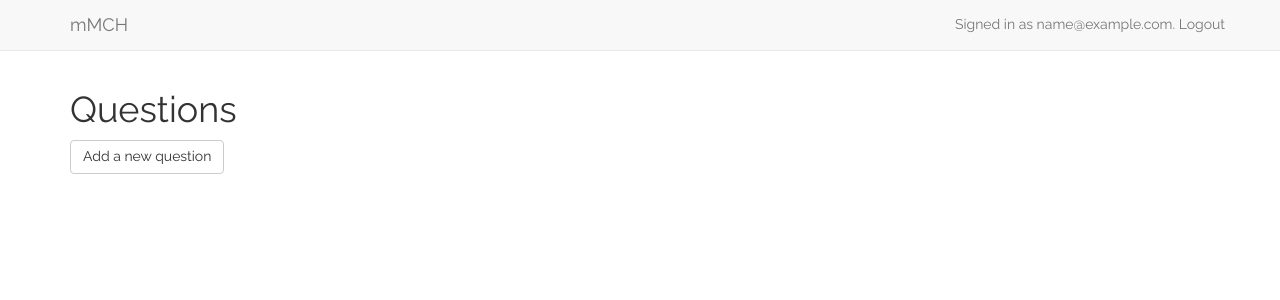
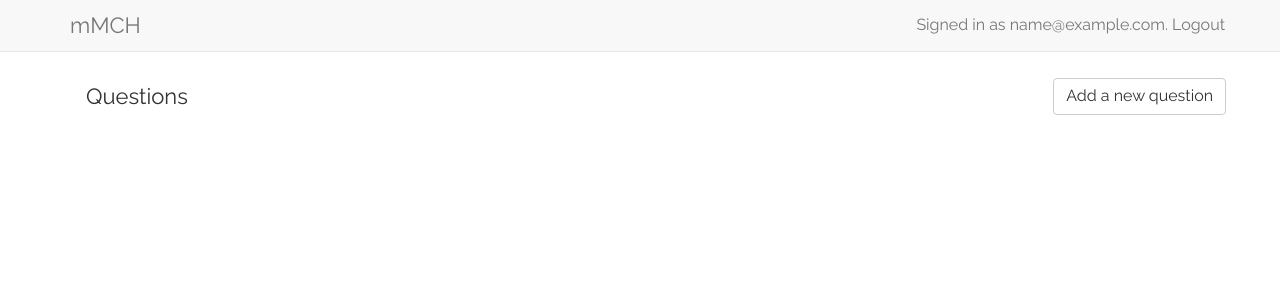
Before and after one commit to nickdotreid/mmch-pilot, a Django app: page /questions/ in a window 1280 px wide. Shown: the top 300 px of the page. Run offline with Django 3.2, Linux system fonts and the light colour scheme; the visitor is signed in with stand-in values (Sample User, id 1); data that the repository does not hold is empty; parts of the project's set-up code (start-up, migrations or seed data) failed here and were passed over; some libraries are stand-ins or nearby versions.

Commit message:
added some styles to questions pages

```diff
--- a/questions/templates/questions/list.html
+++ b/questions/templates/questions/list.html
@@ -1,13 +1,24 @@
 {% extends "base.html" %}
 
 {% block content %}
-	<h1>Questions</h1>
-	<a href="{% url 'questions.views.create' %}" class="btn btn-default">Add a new question</a>
+	<div class="navbar nav">
+		<div class="container">
+			<div class="navbar-header">
+				<h1 class="navbar-brand">Questions</h1>
+			</div>
+			<div class="pull-right">
+				<a href="{% url 'questions.views.create' %}" class="btn btn-default navbar-btn">Add a new question</a>
+			</div>
+		</div>
+	</div>
 	{% for question in questions %}
 		<div id="question-{{question.id}}" class="question">
+			<h2 class="meta">{{question.user}} on {{question.posted}}</h2>
 			<p class="question-text">{{question.text}}</p>
-			<p class="meta">{{question.user}} on {{question.posted}}</p>
-			<a href="{% url 'questions.views.detail' question.id %}">View question</a>&nbsp;<a href="{% url 'questions.views.answer' question.id %}">Answer question</a>
+			<ul class="nav nav-pills">
+				<li role="presentation" class=""><a href="{% url 'questions.views.detail' question.id %}">View question</a></li>
+				<li role="presentation" class=""><a href="{% url 'questions.views.answer' question.id %}">Answer question</a></li>
+			</ul>
 		</div>
 	{% endfor %}
 {% endblock content %}
--- a/resources/sass/styles.scss
+++ b/resources/sass/styles.scss
@@ -1,16 +1,23 @@
-// Add custom font
-@import url(http://fonts.googleapis.com/css?family=Raleway:400,700,300);
-$font-family-base: 'Raleway', sans-serif;
+@import "variables.scss";
 
 // Import bootstrap and fontawesome
 @import "bootstrap";
 @import "font-awesome";
 
+// Base
+h2{
+	font-weight:bold;
+}
+
+.navbar h1{
+	margin:0px;
+}
+
+.question, .answer{
+	border-top:$gray-lighter 1px solid;
+}
+
 // Bootstrap Starter Template Styles
 body {
   padding-top: 70px;
 }
-.starter-template {
-  padding: 40px 15px;
-  text-align: center;
-}
--- /dev/null
+++ b/resources/sass/variables.scss
@@ -0,0 +1,13 @@
+@import url(http://fonts.googleapis.com/css?family=Raleway:400,700,300);
+$font-family-base: 'Raleway', sans-serif;
+
+$font-size-base: 16px;
+$font-size-large: 22px;
+$font-size-small: 13px;
+
+$font-size-h1: 30px;
+$font-size-h2: $font-size-large;
+$font-size-h3: $font-size-large;
+$font-size-h4: $font-size-base;
+$font-size-h5: $font-size-base;
+$font-size-h6: $font-size-base;
```
Also changed, not shown: questions/templates/questions/detail.html (+6 -6 lines), mmch_pilot/static/css/styles.css.
